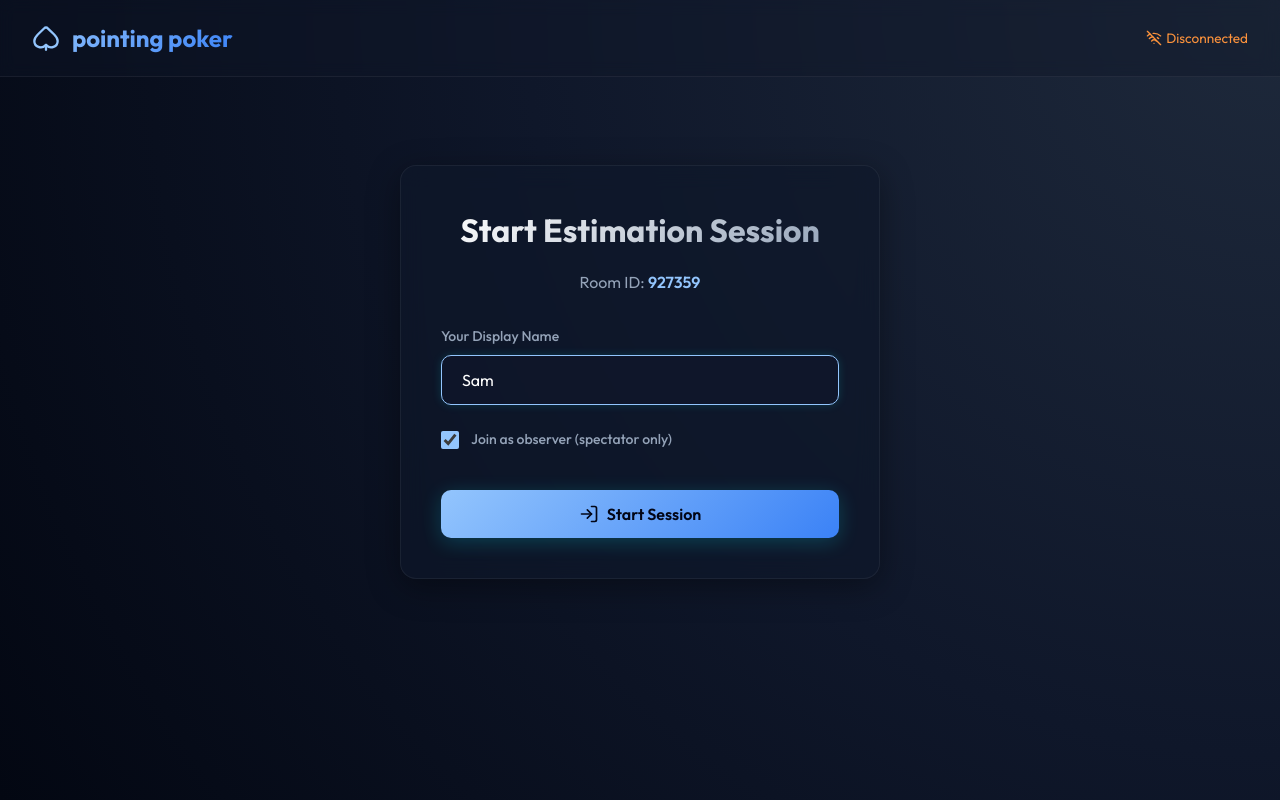
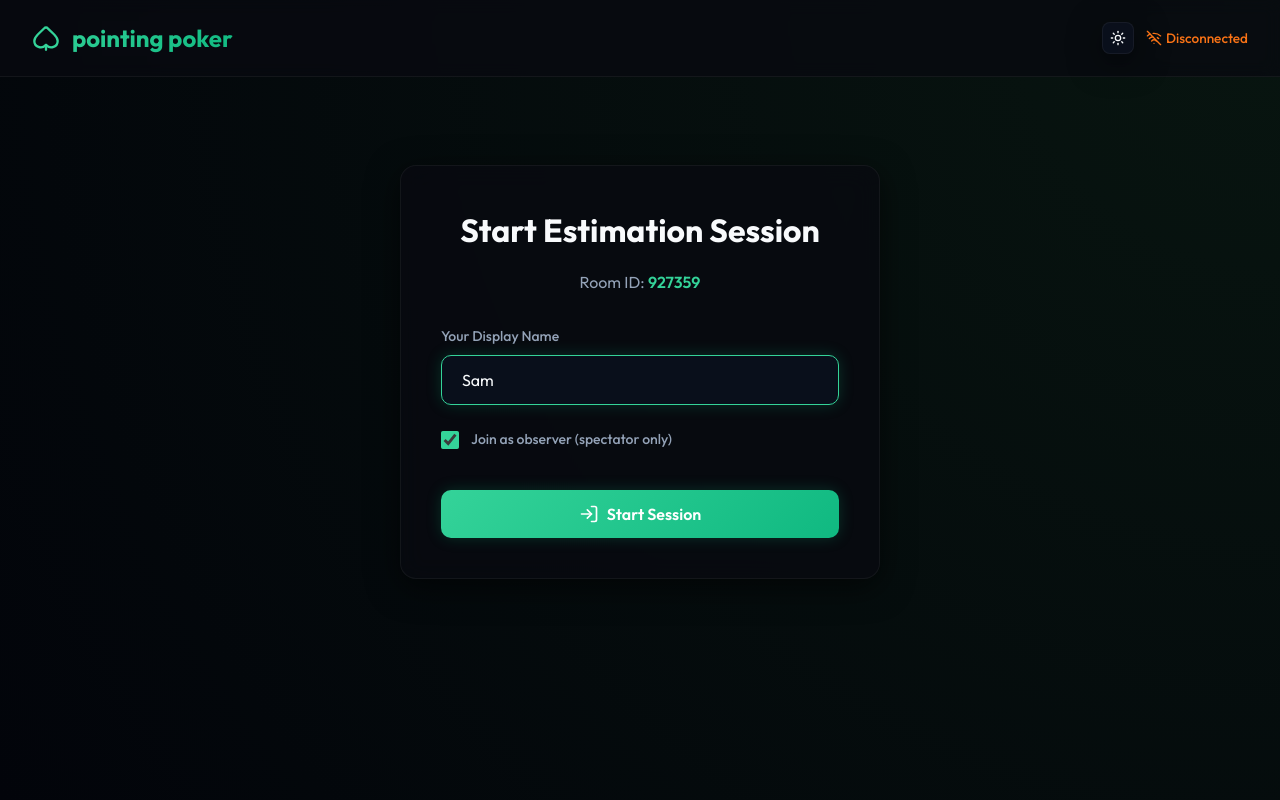
Before and after one commit to smokevicky/pointing-poker, a React (Vite) app in the folder client/: page / in a window 1280 px wide. Both pictures are taken after a click on the button "Create New Session". Built offline with nearby package versions, Linux system fonts and the light colour scheme; no server answers; the database is empty.

Commit message:
Implement Light and Dark mode toggle with emerald green accents

```diff
--- a/client/src/App.jsx
+++ b/client/src/App.jsx
@@ -3,12 +3,28 @@ import { useSocket } from "./hooks/useSocket";
 import { RoomLobby } from "./components/RoomLobby";
 import { VotingBoard } from "./components/VotingBoard";
 import { HistoryLog } from "./components/HistoryLog";
-import { Spade, Wifi, WifiOff, PlusCircle } from "lucide-react";
+import { Spade, Wifi, WifiOff, PlusCircle, Sun, Moon } from "lucide-react";
 
 export default function App() {
   const [roomId, setRoomId] = useState("");
   const [joined, setJoined] = useState(false);
   const [socketId, setSocketId] = useState("");
+  const [theme, setTheme] = useState(() => {
+    return localStorage.getItem("poker_theme") || "dark";
+  });
+
+  useEffect(() => {
+    if (theme === "light") {
+      document.documentElement.classList.add("light");
+    } else {
+      document.documentElement.classList.remove("light");
+    }
+    localStorage.setItem("poker_theme", theme);
+  }, [theme]);
+
+  const toggleTheme = () => {
+    setTheme((prev) => (prev === "dark" ? "light" : "dark"));
+  };
 
   // Extract Room ID from the URL path on mount and popstate
   useEffect(() => {
@@ -87,20 +103,43 @@ export default function App() {
           <span>pointing poker</span>
         </div>
 
-        {/* Server Status Icon */}
+        <div style={{ display: "flex", alignItems: "center", gap: "0.75rem" }}>
+          {/* Theme Toggler */}
+          <button
+            onClick={toggleTheme}
+            className="btn-icon"
+            title={theme === "dark" ? "Switch to Light Mode" : "Switch to Dark Mode"}
+            style={{
+              color: "var(--text-color)",
+              padding: "0.45rem",
+              borderRadius: "8px",
+              background: "var(--card-bg)",
+              border: "1px solid var(--glass-border)",
+              boxShadow: "var(--shadow-overlay)",
+              display: "flex",
+              alignItems: "center",
+              justifyContent: "center",
+              cursor: "pointer"
+            }}
+          >
+            {theme === "dark" ? <Sun size={16} /> : <Moon size={16} />}
+          </button>
+
+          {/* Connection Status Icon */}
           {roomId && (
             <div style={{ display: "flex", alignItems: "center", gap: "0.5rem" }}>
               {isConnected ? (
-              <span style={{ fontSize: "0.85rem", color: "#34d399", display: "flex", alignItems: "center", gap: "0.25rem" }}>
+                <span style={{ fontSize: "0.85rem", color: "#10b981", display: "flex", alignItems: "center", gap: "0.25rem", fontWeight: 500 }}>
                   <Wifi size={16} /> Connected
                 </span>
               ) : (
-              <span style={{ fontSize: "0.85rem", color: "#fb923c", display: "flex", alignItems: "center", gap: "0.25rem" }}>
+                <span style={{ fontSize: "0.85rem", color: "#f97316", display: "flex", alignItems: "center", gap: "0.25rem", fontWeight: 500 }}>
                   <WifiOff size={16} /> Disconnected
                 </span>
               )}
             </div>
           )}
+        </div>
       </header>
 
       {/* Main Container */}
--- a/client/src/index.css
+++ b/client/src/index.css
@@ -7,20 +7,45 @@
 
   color-scheme: dark;
   color: #f8fafc;
-  background-color: #030712;
+  background-color: #02040a;
 
   font-synthesis: none;
   text-rendering: optimizeLegibility;
   -webkit-font-smoothing: antialiased;
   -moz-osx-font-smoothing: grayscale;
 
-  --bg-gradient: radial-gradient(circle at top right, #1e293b, #0f172a, #030712);
-  --glass-bg: rgba(15, 23, 42, 0.65);
-  --glass-border: rgba(255, 255, 255, 0.06);
-  --primary-cyan: #93c5fd;
-  --primary-blue: #3b82f6;
-  --glow-shadow: 0 0 15px rgba(59, 130, 246, 0.18);
-  --transition-speed: 0.25s;
+  --bg-color: #02040a;
+  --bg-gradient: radial-gradient(circle at top right, #081510, #02040a);
+  --glass-bg: rgba(8, 10, 16, 0.75);
+  --glass-border: rgba(255, 255, 255, 0.05);
+  --primary-cyan: #34d399; /* Emerald Green */
+  --primary-blue: #10b981;
+  --glow-shadow: 0 0 15px rgba(16, 185, 129, 0.22);
+  --transition-speed: 0.35s;
+
+  --text-color: #f8fafc;
+  --text-muted: #94a3b8;
+  --shadow-overlay: 0 8px 32px 0 rgba(0, 0, 0, 0.6);
+  --card-bg: rgba(15, 23, 42, 0.45);
+}
+
+:root.light {
+  color-scheme: light;
+  color: #0f172a;
+  background-color: #f8fafc;
+
+  --bg-color: #f8fafc;
+  --bg-gradient: radial-gradient(circle at top, #ffffff 60%, #e2e8f0 100%);
+  --glass-bg: rgba(255, 255, 255, 0.65);
+  --glass-border: rgba(15, 23, 42, 0.08);
+  --primary-cyan: #10b981; /* Emerald Green */
+  --primary-blue: #059669;
+  --glow-shadow: 0 0 15px rgba(16, 185, 129, 0.12);
+
+  --text-color: #0f172a;
+  --text-muted: #64748b;
+  --shadow-overlay: 0 8px 24px 0 rgba(15, 23, 42, 0.06);
+  --card-bg: rgba(255, 255, 255, 0.55);
 }
 
 * {
@@ -33,8 +58,11 @@ body {
   margin: 0;
   min-height: 100vh;
   background: var(--bg-gradient);
+  background-color: var(--bg-color);
   background-attachment: fixed;
   overflow-x: hidden;
+  color: var(--text-color);
+  transition: background-color var(--transition-speed) ease, color var(--transition-speed) ease;
 }
 
 /* Glassmorphism utility */
@@ -44,7 +72,8 @@ body {
   -webkit-backdrop-filter: blur(12px);
   border: 1px solid var(--glass-border);
   border-radius: 16px;
-  box-shadow: 0 8px 32px 0 rgba(0, 0, 0, 0.37);
+  box-shadow: var(--shadow-overlay);
+  transition: background-color var(--transition-speed) ease, border-color var(--transition-speed) ease, box-shadow var(--transition-speed) ease;
 }
 
 /* Layout containers */
@@ -60,8 +89,9 @@ body {
   justify-content: space-between;
   align-items: center;
   border-bottom: 1px solid var(--glass-border);
-  background: rgba(15, 23, 42, 0.4);
+  background: var(--glass-bg);
   backdrop-filter: blur(8px);
+  transition: background-color var(--transition-speed) ease, border-color var(--transition-speed) ease;
 }
 
 .logo {
@@ -95,14 +125,14 @@ body {
 .auth-card h2 {
   font-size: 2rem;
   margin-bottom: 1rem;
-  background: linear-gradient(135deg, #ffffff, #94a3b8);
-  -webkit-background-clip: text;
-  -webkit-text-fill-color: transparent;
+  color: var(--text-color);
+  transition: color var(--transition-speed) ease;
 }
 
 .auth-card p {
-  color: #94a3b8;
+  color: var(--text-muted);
   margin-bottom: 2rem;
+  transition: color var(--transition-speed) ease;
 }
 
 .form-group {
@@ -121,19 +151,19 @@ body {
 .input-field {
   width: 100%;
   padding: 0.875rem 1.25rem;
-  background: rgba(15, 23, 42, 0.6);
+  background: var(--card-bg);
   border: 1px solid var(--glass-border);
   border-radius: 10px;
-  color: white;
+  color: var(--text-color);
   font-size: 1rem;
   font-family: inherit;
-  transition: all var(--transition-speed);
+  transition: background-color var(--transition-speed) ease, border-color var(--transition-speed) ease, color var(--transition-speed) ease;
 }
 
 .input-field:focus {
   outline: none;
   border-color: var(--primary-cyan);
-  box-shadow: 0 0 10px rgba(0, 242, 254, 0.15);
+  box-shadow: var(--glow-shadow);
 }
 
 .checkbox-label {
@@ -164,23 +194,27 @@ body {
 
 .btn-primary {
   background: linear-gradient(135deg, var(--primary-cyan), var(--primary-blue));
-  color: #020617;
-  box-shadow: 0 4px 20px rgba(0, 242, 254, 0.2);
+  color: #ffffff;
+  box-shadow: var(--glow-shadow);
 }
 
 .btn-primary:hover {
   transform: translateY(-2px);
-  box-shadow: 0 6px 24px rgba(0, 242, 254, 0.35);
+  box-shadow: 0 6px 24px rgba(16, 185, 129, 0.4);
 }
 
 .btn-secondary {
-  background: rgba(255, 255, 255, 0.08);
-  color: white;
+  background: var(--card-bg);
+  color: var(--text-color);
   border: 1px solid var(--glass-border);
 }
 
 .btn-secondary:hover {
-  background: rgba(255, 255, 255, 0.14);
+  background: rgba(255, 255, 255, 0.12);
+}
+
+:root.light .btn-secondary:hover {
+  background: rgba(15, 23, 42, 0.05);
 }
 
 /* Board Layout */
@@ -248,24 +282,29 @@ body {
   font-weight: 700;
   cursor: pointer;
   border-radius: 10px;
-  background: rgba(255, 255, 255, 0.03);
+  background: var(--card-bg);
   border: 1px solid var(--glass-border);
+  color: var(--text-color);
   transition: all var(--transition-speed);
   user-select: none;
 }
 
 .poker-card:hover {
   transform: translateY(-8px);
-  background: rgba(255, 255, 255, 0.08);
+  background: rgba(255, 255, 255, 0.06);
   border-color: var(--primary-cyan);
   box-shadow: var(--glow-shadow);
 }
 
+:root.light .poker-card:hover {
+  background: rgba(15, 23, 42, 0.04);
+}
+
 .poker-card.selected {
   background: linear-gradient(135deg, var(--primary-cyan), var(--primary-blue));
-  color: #020617;
+  color: #ffffff;
   border-color: transparent;
-  box-shadow: 0 0 20px rgba(0, 242, 254, 0.4);
+  box-shadow: 0 0 20px rgba(16, 185, 129, 0.35);
   transform: translateY(-8px);
 }
 
@@ -287,9 +326,10 @@ body {
   justify-content: space-between;
   align-items: center;
   padding: 0.75rem 1rem;
-  background: rgba(255, 255, 255, 0.02);
+  background: var(--card-bg);
   border-radius: 10px;
-  border: 1px solid rgba(255, 255, 255, 0.04);
+  border: 1px solid var(--glass-border);
+  transition: background-color var(--transition-speed) ease, border-color var(--transition-speed) ease;
 }
 
 .player-info {
@@ -302,17 +342,24 @@ body {
   width: 32px;
   height: 32px;
   border-radius: 50%;
-  background: linear-gradient(135deg, #1e293b, #475569);
+  background: linear-gradient(135deg, #334155, #475569);
+  color: #ffffff;
   display: flex;
   align-items: center;
   justify-content: center;
   font-weight: 600;
   font-size: 0.85rem;
+  transition: background-color var(--transition-speed) ease;
+}
+
+:root.light .player-avatar {
+  background: linear-gradient(135deg, #cbd5e1, #94a3b8);
+  color: #0f172a;
 }
 
 .player-avatar.observer {
-  background: linear-gradient(135deg, #78350f, #b45309);
-  color: #fef3c7;
+  background: linear-gradient(135deg, #b45309, #d97706);
+  color: #ffffff;
 }
 
 .player-vote-badge {
@@ -324,26 +371,28 @@ body {
   justify-content: center;
   font-weight: 700;
   font-size: 1.2rem;
-  background: rgba(255, 255, 255, 0.04);
+  background: var(--card-bg);
   border: 1px solid var(--glass-border);
-  transition: all 0.3s cubic-bezier(0.175, 0.885, 0.32, 1.275);
+  color: var(--text-color);
+  transition: all 0.3s cubic-bezier(0.175, 0.885, 0.32, 1.275), background-color var(--transition-speed) ease, border-color var(--transition-speed) ease;
 }
 
 .player-vote-badge.voted-hidden {
-  background: linear-gradient(135deg, #1e293b, #0f172a);
+  background: var(--card-bg);
   border-color: var(--primary-cyan);
-  box-shadow: 0 0 10px rgba(0, 242, 254, 0.1);
+  box-shadow: 0 0 10px rgba(16, 185, 129, 0.15);
   color: var(--primary-cyan);
 }
 
 .player-vote-badge.voted-revealed {
-  background: linear-gradient(135deg, #065f46, #047857);
-  border-color: #34d399;
-  color: #ecfdf5;
+  background: linear-gradient(135deg, #047857, #10b981);
+  border-color: transparent;
+  color: #ffffff;
+  box-shadow: 0 0 10px rgba(16, 185, 129, 0.2);
 }
 
 .player-vote-badge.thinking {
-  color: #64748b;
+  color: var(--text-muted);
   border-style: dashed;
 }
 
@@ -458,6 +507,10 @@ body {
   background: rgba(255, 255, 255, 0.04);
 }
 
+:root.light .history-item:hover {
+  background: rgba(15, 23, 42, 0.03);
+}
+
 .history-story-info {
   display: flex;
   flex-direction: column;
```
Lines whose indentation alone changed are shown as unchanged.
